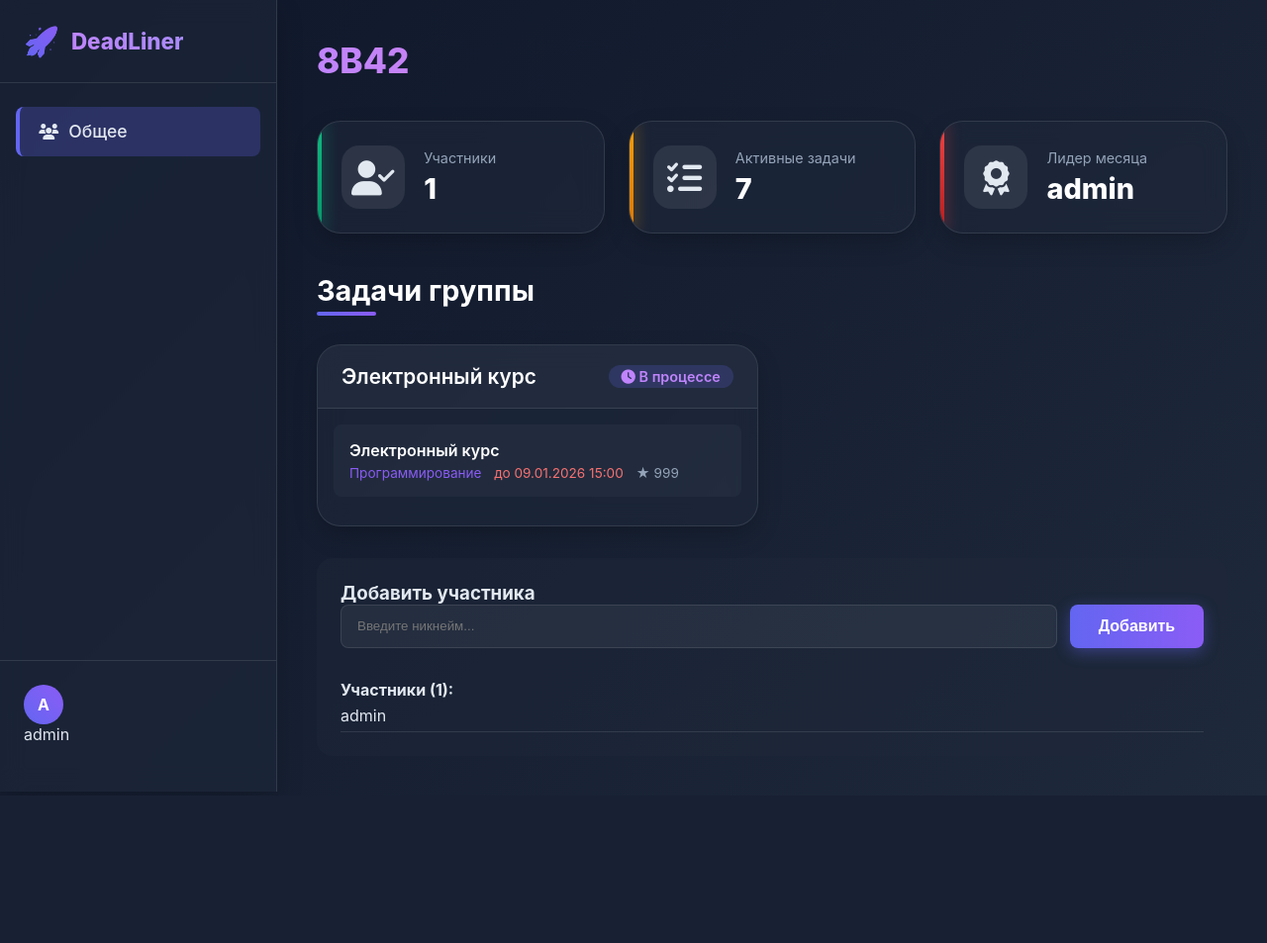
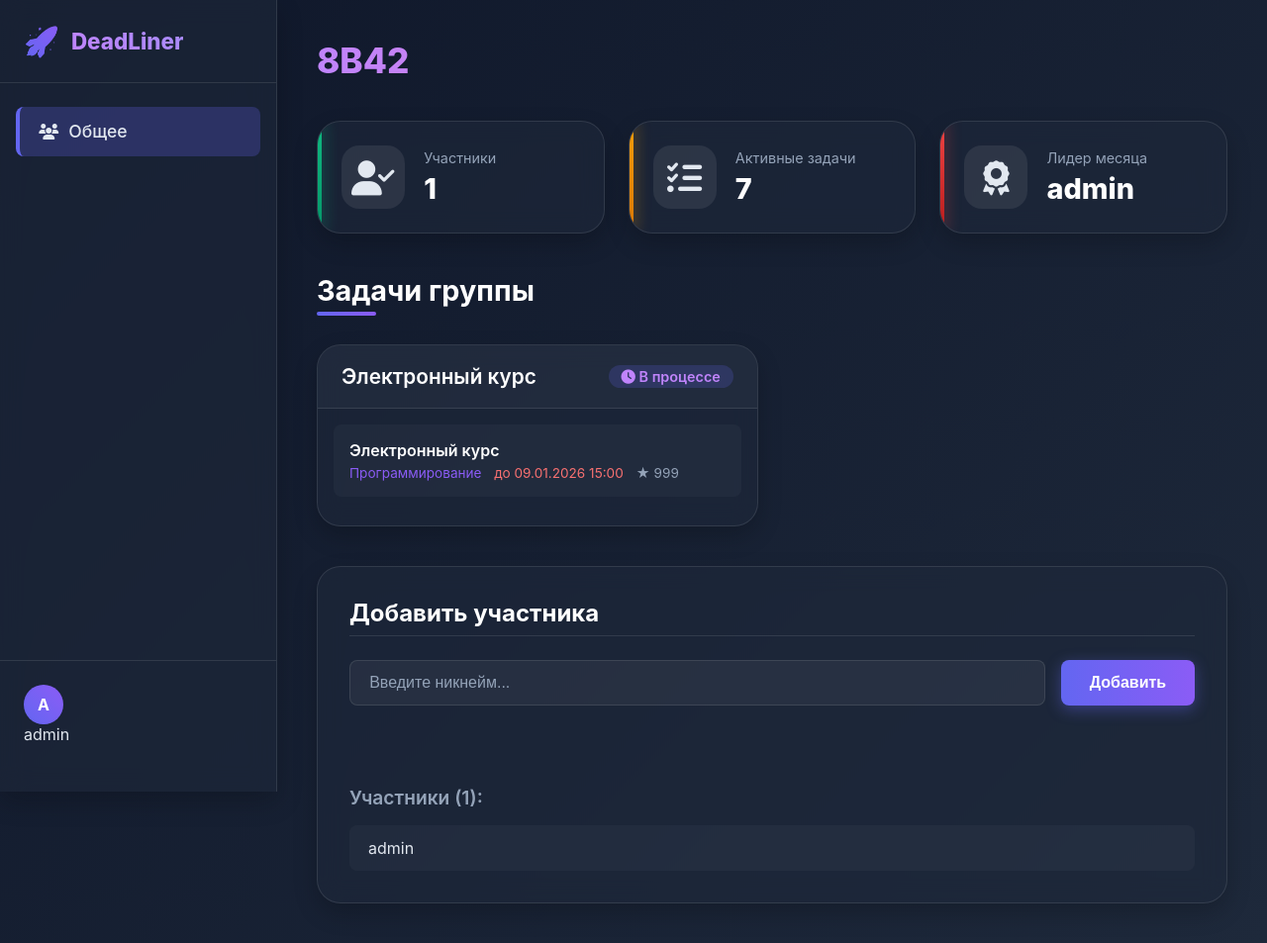
Before and after one commit to Bananka123321/Deadliner, a Django app: page /group/1/ in a window 1280 px wide. Shown: the whole page at 99% size. Before the commit the page ends 800 px from the top, so only its background shows below. Run offline with Django 5.2, Linux system fonts and the light colour scheme; a user stored in the database is signed in; data comes from the database, SQL or seed files in the repository.

Commit message:
fixed editing and improvement style group members adding

```diff
--- a/static/css/group_detail.css
+++ b/static/css/group_detail.css
@@ -533,61 +533,108 @@ body {
 }
 
 .add-member-section {
-  margin-top: 2rem;
-  padding: 1.5rem;
-  background: rgba(30, 41, 59, 0.4);
-  border-radius: var(--radius-md);
+  margin-top: 2.5rem;
+  padding: 2rem;
+  background: var(--glass-bg);
+  backdrop-filter: blur(12px);
+  -webkit-backdrop-filter: blur(12px);
+  border: 1px solid var(--glass-border);
+  border-radius: var(--radius-lg);
+  box-shadow: var(--shadow-md);
+  transition: var(--transition);
+}
+
+.add-member-section:hover {
+  box-shadow: var(--shadow-lg);
+  border-color: rgba(167, 139, 250, 0.3);
+}
+
+.add-member-section h3 {
+  font-size: 1.5rem;
+  font-weight: 700;
+  color: white;
+  margin-bottom: 1.5rem;
+  padding-bottom: 0.5rem;
+  border-bottom: 1px solid var(--glass-border);
 }
 
 .form-group {
   display: flex;
-  gap: 0.8rem;
-  margin-bottom: 1rem;
+  gap: 1rem;
+  margin-bottom: 1.5rem;
 }
 
 #usernameInput {
   flex: 1;
-  padding: 0.75rem 1rem;
+  padding: 0.8rem 1.2rem;
   border-radius: var(--radius-sm);
   border: 1px solid var(--glass-border);
   background: rgba(255, 255, 255, 0.05);
-  color: white;
+  color: #e2e8f0;
+  font-size: 1rem;
+  transition: var(--transition);
+}
+
+#usernameInput::placeholder {
+  color: #94a3b8;
+}
+
+#usernameInput:focus {
+  outline: none;
+  border-color: var(--primary);
+  background: rgba(255, 255, 255, 0.1);
+  box-shadow: 0 0 10px rgba(99, 102, 241, 0.5);
+}
+
+.members-list {
+  margin-top: 2rem;
+}
+
+.members-list h4 {
+  font-size: 1.2rem;
+  font-weight: 600;
+  color: #94a3b8;
+  margin-bottom: 1rem;
+}
+
+
+.member-item {
+  padding: 0.8rem 1rem;
+  margin-bottom: 0.5rem;
+  background: rgba(255, 255, 255, 0.03);
+  border-radius: var(--radius-sm);
+  border-left: 3px solid transparent;
+  transition: var(--transition);
+  color: #e2e8f0;
+}
+
+.member-item:last-child {
+  margin-bottom: 0;
+}
+
+.member-item:hover {
+  background: rgba(99, 102, 241, 0.1);
+  transform: translateX(5px);
+  border-left: 3px solid var(--primary);
 }
 
 .message {
-  padding: 0.5rem;
+  padding: 0.8rem 1.2rem;
   border-radius: var(--radius-sm);
-  margin-top: 0.5rem;
+  margin-bottom: 1.5rem;
+  font-weight: 500;
 }
 
 .message.success {
   background: rgba(16, 185, 129, 0.2);
   color: #10b981;
+  border-left: 4px solid var(--success);
 }
 
 .message.error {
   background: rgba(239, 68, 68, 0.2);
   color: #ef4444;
-}
-
-.member-item {
-  padding: 0.4rem 0;
-  border-bottom: 1px solid var(--glass-border);
-}
-
-
-.message {
-  padding: 0.5rem;
-  border-radius: var(--radius-sm);
-  margin-top: 0.5rem;
-}
-.message.success {
-  background: rgba(16, 185, 129, 0.2);
-  color: #10b981;
-}
-.message.error {
-  background: rgba(239, 68, 68, 0.2);
-  color: #ef4444;
+  border-left: 4px solid var(--danger);
 }
 
 @media (max-width: 1024px) {
```
Also changed, not shown: static/js/home_logged.js (+23 -7 lines).
